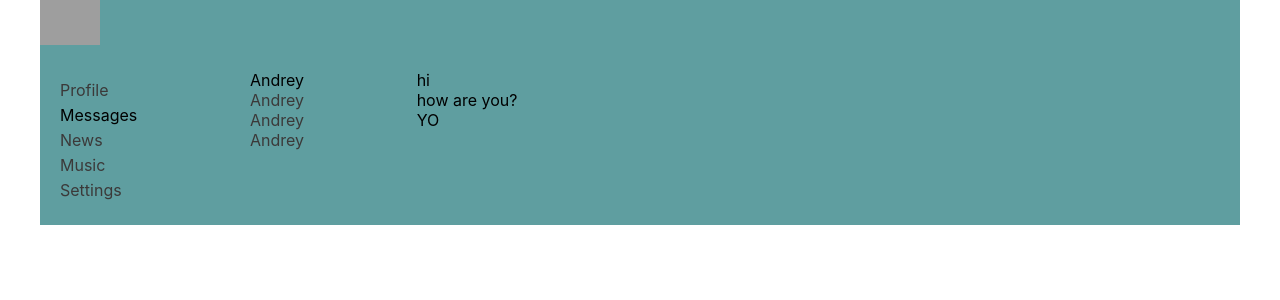
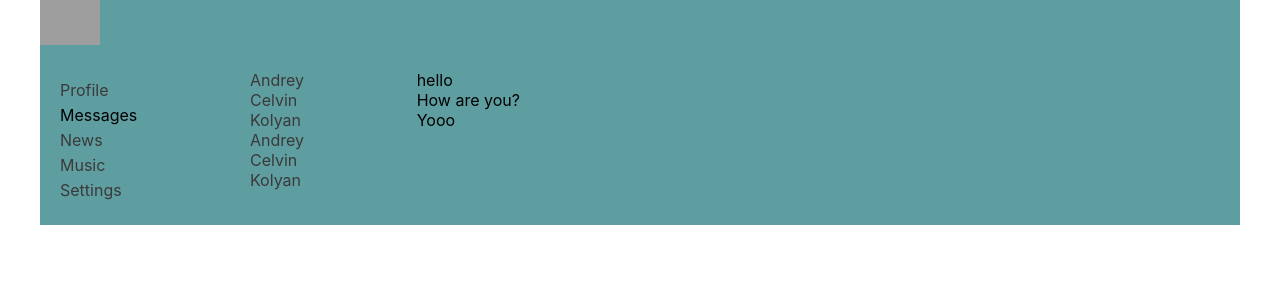
Before and after one commit to andreu6454/samurai-way, a React (Create React App) app: page /dialogs in a window 1280 px wide. Shown: the top 300 px of the page. Built offline with nearby package versions, Linux system fonts and the light colour scheme; grey boxes are pictures that could not be loaded.

Commit message:
add Dialogs and Message items

```diff
--- a/src/Components/Dialogs/Dialogs.module.css
+++ b/src/Components/Dialogs/Dialogs.module.css
@@ -5,15 +5,6 @@
 .dialogsItems{
     padding: 10px;
 }
-.dialog{
-    color: #3b3939;
-}
 .messages{
     padding: 10px;
 }
-.message{
-
-}
-.active{
-    color: black;
-}
--- a/src/Components/Dialogs/Dialogs.tsx
+++ b/src/Components/Dialogs/Dialogs.tsx
@@ -1,28 +1,24 @@
 import React from 'react';
 import style from './Dialogs.module.css'
+import DialogsItem from "./DialogsItem/DialogsItem";
+import MessagesItem from "./MessagesItem/MessagesItem";
 
 
 const Dialogs = () => {
     return (
         <div className={style.dialogs}>
             <div className={style.dialogsItems}>
-                <div className={style.dialog + " " +style.active}>
-                    Andrey
-                </div>
-                <div className={style.dialog}>
-                    Andrey
-                </div>
-                <div className={style.dialog}>
-                    Andrey
-                </div>
-                <div className={style.dialog}>
-                    Andrey
-                </div>
+                <DialogsItem name={"Andrey"} id={1}/>
+                <DialogsItem name={"Celvin"} id={2}/>
+                <DialogsItem name={"Kolyan"} id={3}/>
+                <DialogsItem name={"Andrey"} id={4}/>
+                <DialogsItem name={"Celvin"} id={5}/>
+                <DialogsItem name={"Kolyan"} id={6}/>
             </div>
             <div className={style.messages}>
-                <div className={style.message}>hi</div>
-                <div className={style.message}>how are you?</div>
-                <div className={style.message}>YO</div>
+                <MessagesItem message={"hello"}/>
+                <MessagesItem message={"How are you?"}/>
+                <MessagesItem message={"Yooo"}/>
             </div>
         </div>
     );
--- /dev/null
+++ b/src/Components/Dialogs/DialogsItem/DialogsItem.module.css
@@ -0,0 +1,11 @@
+.dialog{
+    color: #3b3939;
+}
+.dialog a{
+    color: #3b3939;
+    text-decoration: none;
+}
+.dialog a.active{
+    color: #3b3939;
+    text-decoration: none;
+}
--- /dev/null
+++ b/src/Components/Dialogs/DialogsItem/DialogsItem.tsx
@@ -0,0 +1,20 @@
+import React from 'react';
+import style from "./DialogsItem.module.css"
+import {NavLink} from "react-router-dom";
+
+type DialogsPropsType = {
+    name: string;
+    id: number;
+}
+const DialogsItem = (props: DialogsPropsType) => {
+
+    let path = "/dialogs/" + props.id
+
+    return (
+        <div className={style.dialog}>
+            <NavLink to={path} activeClassName={style.active}> {props.name} </NavLink>
+        </div>
+    );
+};
+
+export default DialogsItem;
--- /dev/null
+++ b/src/Components/Dialogs/MessagesItem/MessagesItem.module.css
@@ -0,0 +1,3 @@
+.message{
+
+}
--- /dev/null
+++ b/src/Components/Dialogs/MessagesItem/MessagesItem.tsx
@@ -0,0 +1,15 @@
+import React from 'react';
+import style from "./MessagesItem.module.css"
+
+type MessagesItemType = {
+    message: string
+}
+const MessagesItem = (props:MessagesItemType) => {
+    return (
+        <div className={style.message}>
+            {props.message}
+        </div>
+    );
+};
+
+export default MessagesItem;
```
